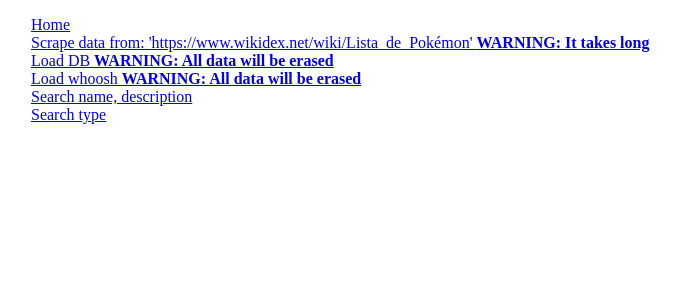
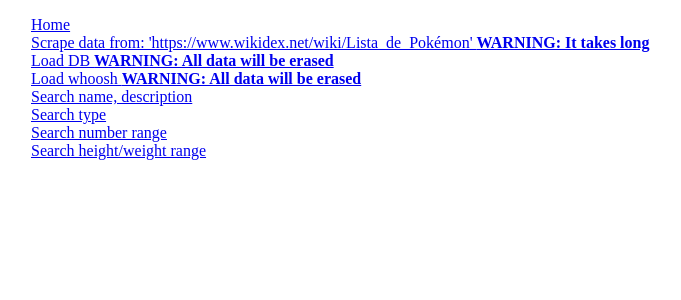
Before and after one commit to juanlo017/enciclopediaMotor, a Django app: page / in a window 1280 px wide. Shown: the top 300 px of the page, without its empty margins (17-698 px from the left). Run offline with Django 4.2, Linux system fonts and the light colour scheme.

Commit message:
terminado queries con whoosh

```diff
--- a/enciclopediaMotor/enciclopediaMotor/urls.py
+++ b/enciclopediaMotor/enciclopediaMotor/urls.py
@@ -26,4 +26,6 @@ urlpatterns = [
     path('cargar_whoosh/', views.load_whoosh),
     path('buscar_nombre_descripcion/', views.search_whoosh_title_description),
     path('buscar_por_tipo/', views.search_whoosh_type),
+    path('buscar_por_rango/', views.search_whoosh_range),
+    path('buscar_por_rango_float/', views.search_whoosh_range_float),
 ]
--- a/enciclopediaMotor/principal/templates/base.html
+++ b/enciclopediaMotor/principal/templates/base.html
@@ -14,6 +14,8 @@
 			<dd><a href='/cargar_whoosh'> Load whoosh  <strong>WARNING: All data will be erased</strong></a></dd>
 			<dd><a href='/buscar_nombre_descripcion'> Search name, description</a></dd>
 			<dd><a href='/buscar_por_tipo'> Search type</a></dd>
+			<dd><a href='/buscar_por_rango'> Search number range</a></dd>
+			<dd><a href='/buscar_por_rango_float'> Search height/weight range </a></dd>
 		</dl>
 	</nav>
   </header>
--- a/enciclopediaMotor/principal/views.py
+++ b/enciclopediaMotor/principal/views.py
@@ -1,7 +1,7 @@
 from django.shortcuts import render
 from principal.populateDB import *
 from principal.scraping import save_scrapped_data_to_file
-from principal.forms import SearchTitleDescription, SearchByType
+from principal.forms import SearchTitleDescription, SearchByType, SearchRange, SearchRangeFloat
 
 
 def home(request):
@@ -60,5 +60,40 @@ def search_whoosh_type(request):
             print('no valido')
     return render(request, 'search.html', {'form':form})
 
-def search():
-    pass
+def search_whoosh_range(request):
+    form = SearchRange()
+    if request.method == 'POST':
+        form = SearchRange(request.POST)
+        if form.is_valid():
+            query1 = form.cleaned_data['min']
+            query2 = form.cleaned_data['max']
+            field = form.cleaned_data['field']
+            ix = open_dir("Index")
+            with ix.searcher() as searcher:
+                rng = '['+str(query1)+' TO '+str(query2)+']'
+                query = QueryParser(field, ix.schema).parse(rng)
+                results = searcher.search(query, limit=None)
+                msg = f'Se han encontrado {len(results)} resultados para la búsqueda en rango: {query1} - {query2}'
+                return render(request, 'search.html', {'results':results, 'msg':msg, 'form':form})
+        else:
+            print('no valido')
+    return render(request, 'search.html', {'form':form})
+
+def search_whoosh_range_float(request):
+    form = SearchRangeFloat()
+    if request.method == 'POST':
+        form = SearchRangeFloat(request.POST)
+        if form.is_valid():
+            query1 = form.cleaned_data['min']
+            query2 = form.cleaned_data['max']
+            field = form.cleaned_data['field']
+            ix = open_dir("Index")
+            with ix.searcher() as searcher:
+                rng = '['+str(query1)+' TO '+str(query2)+']'
+                query = QueryParser(field, ix.schema).parse(rng)
+                results = searcher.search(query, limit=None)
+                msg = f'Se han encontrado {len(results)} resultados para la búsqueda en rango: {query1} - {query2}'
+                return render(request, 'search.html', {'results':results, 'msg':msg, 'form':form})
+        else:
+            print('no valido')
+    return render(request, 'search.html', {'form':form})
```
Also changed, not shown: enciclopediaMotor/principal/forms.py (+11 -0 lines), enciclopediaMotor/principal/populateDB.py (+4 -8 lines), enciclopediaMotor/db.sqlite3, 3 other files.
